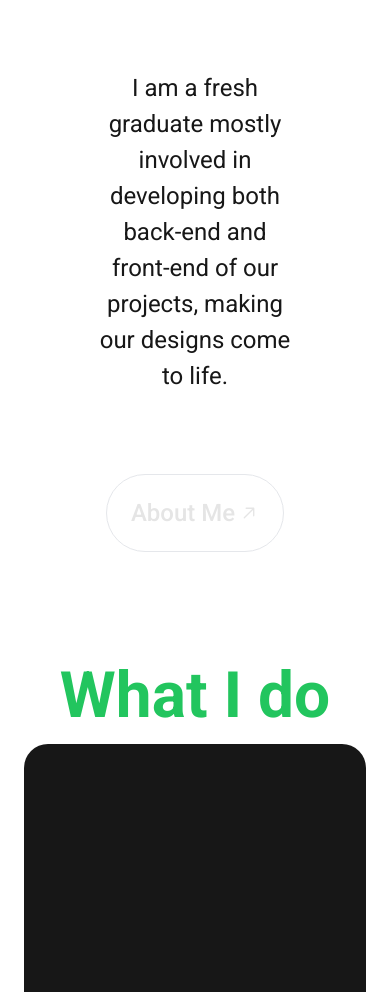
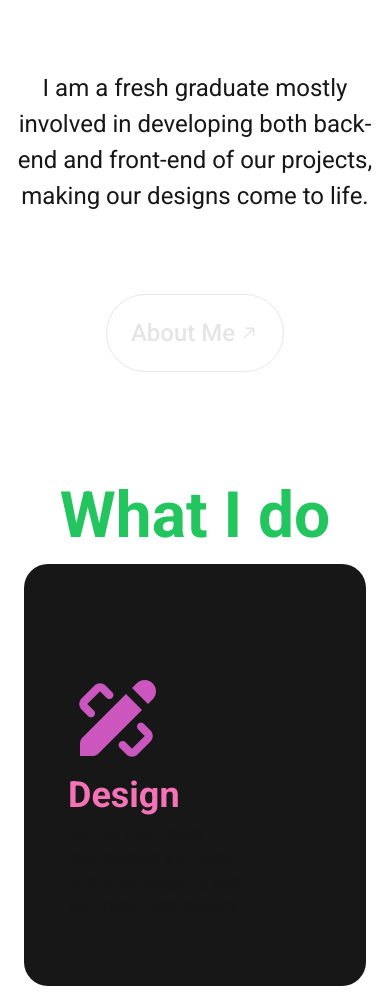
Before and after one commit to MatthewGanaden/portfoliosite, a Next.js app: page / in a window 390 px wide. Shown: the part 822-1814 px from the top of the page. Built offline with nearby package versions, Linux system fonts and the light colour scheme.

Commit message:
update for responsive

```diff
--- a/src/app/page.js
+++ b/src/app/page.js
@@ -29,7 +29,7 @@ export default function Home() {
             </button>
         </div>
                 <div className="flex gap-10 items-center justify-between pt-10">
-                    <h1 className="font-bold text-4xl leading-none lg:max-w-md">Full Stack Developer</h1>
+                    <h1 className="font-bold text-4xl leading-none w-10 md:w-5/6">Full Stack Developer</h1>
                     <span className="hidden lg:block text-xl leading-tight max-w-md">I like to challenge myself through developing websites, enhancing my skills and satisfying client needs and requirements</span>
                 </div>
 
@@ -57,7 +57,7 @@ export default function Home() {
                 </div>
             </div>
 
-            <div className="flex flex-col text-center gap-20 justify-between items-center m-24 lg:flex-row lg:text-left">
+            <div className="flex flex-col text-center gap-20 justify-between items-center lg:mx-24 my-24 lg:flex-row lg:text-left">
                 <span className="text-xl max-w-xl">I am a fresh graduate mostly involved in developing both back-end and front-end of our projects, making our designs come to life.</span>
                 <a href="" className="group relative inline-flex p-5 items-center justify-center rounded-full border px-6 font-medium text-neutral-200 text-xl overflow-hidden transition-all duration-300 ease-in-out hover:text-neutral-900">
                     <span className="relative z-10">About Me</span>
@@ -75,21 +75,21 @@ export default function Home() {
                 <span className="font-semibold text-3xl text-green-500">What I do</span>
                 <div className="flex flex-col lg:flex-row flex-grow gap-5">
                     <div className="bg-neutral-900 rounded-3xl p-11">
-                        <div className="pt-64 pr-14 pb-6">
+                        <div className="pt-16 lg:pt-64 pr-14 pb-6">
                             <Image src={`/Design.svg`} alt="design" width={1000} height={1000} className="w-max"/>
                             <h2 className="text-2xl font-bold text-pink-400">Design</h2>
                             <span>Started from photo manipulation and video editing to designing web and mobile applications</span>
                         </div>
                     </div>
                     <div className="bg-neutral-900 rounded-3xl p-11">
-                        <div className="pt-64 pr-14 pb-6">
+                        <div className="pt-16 lg:pt-64 pr-14 pb-6">
                           <Image src={`/Code.svg`} alt="code" width={1000} height={1000} className="w-max"/>
                             <h2 className="text-2xl font-bold text-green-500">Code</h2>
                             <span>Started from photo manipulation and video editing to designing web and mobile applications</span>
                         </div>
                     </div>
                     <div className="bg-neutral-900 rounded-3xl p-11">
-                        <div className="pt-64 pr-14 pb-6">
+                        <div className="pt-16 lg:pt-64 pr-14 pb-6">
                           <Image src={`/Test.svg`} alt="test" width={1000} height={1000} className="w-max"/>
                             <h2 className="text-2xl font-bold text-sky-600">Test</h2>
                             <span>Started from photo manipulation and video editing to designing web and mobile applications</span>
@@ -194,7 +194,7 @@ export default function Home() {
                 </div>
             </div>
 
-            <div className="flex flex-col m-24 lg:flex-row">
+            <div className="flex flex-col m-6 my-24 lg:m-24 lg:flex-row">
                 <span className="font-semibold text-3xl">Awards</span>
                 <div className="flex flex-col w-full pt-10 lg:pl-36">
                     <div className="grid grid-cols-[3fr_3fr_1fr] px-10 pb-4 border-b">
@@ -229,7 +229,7 @@ export default function Home() {
                 </div>
             </div>
 
-            <div className="flex flex-col m-24 lg:flex-row">
+            <div className="flex flex-col m-6 my-24 lg:m-24 lg:flex-row">
                 <span className="font-semibold text-3xl">Certificates</span>
                 <div className="flex flex-col w-full pt-10 lg:pl-36">
                     <div className="grid grid-cols-[3fr_3fr_1fr] px-10 pb-4 border-b">
--- a/src/components/footer.js
+++ b/src/components/footer.js
@@ -6,7 +6,7 @@ import Image from 'next/image'
 export default function footer() {
     return (
         <div>
-            <div className="relative grid grid-cols-3 gap-8 box-border mx-11 mt-6 p-14 rounded-t-3xl bg-neutral-900">
+            <div className="relative grid grid-cols-3 gap-8 box-border lg:mx-11 mt-6 p-14 rounded-t-3xl bg-neutral-900">
                 <div className="hidden lg:flex border-box bg-gray-200 overflow-hidden rounded-3xl relative justify-center aspect-square w-auto max-w-96">
                     <video className="absolute z-0 top-0 left-0 size-full object-cover" autoPlay loop muted>
                         <source src={'/HomeBG.webm'} type="video/webm"/>
```
